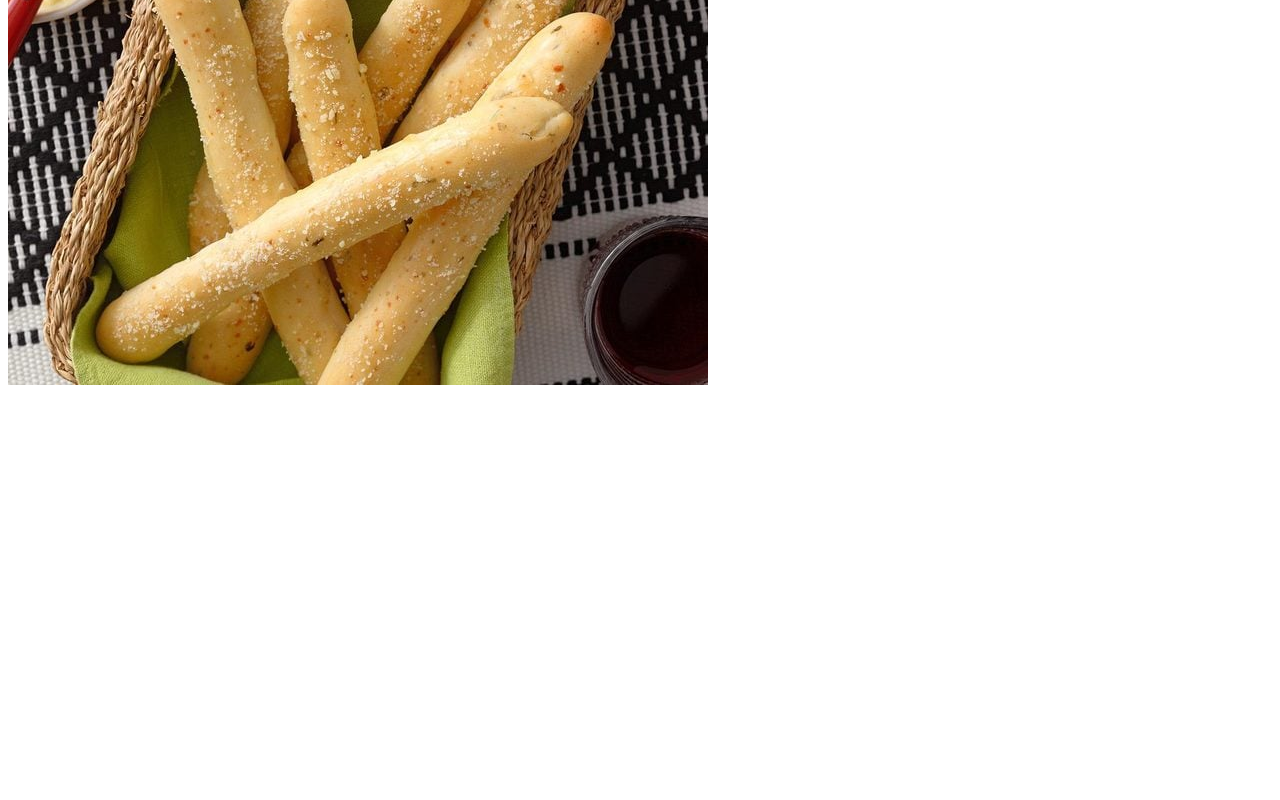
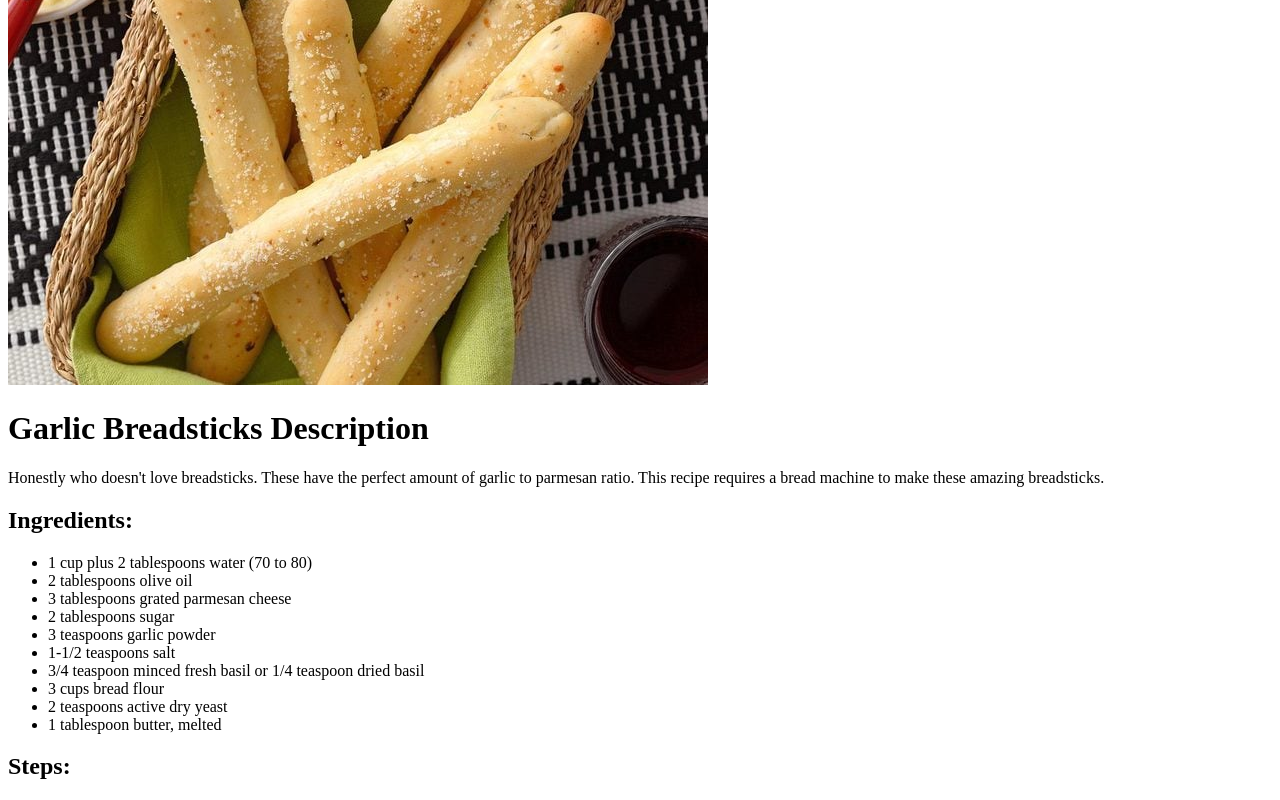
Before and after one commit to K-Postal/odin-recipes, a plain HTML site: page recipes/breadsticks.html in a window 1280 px wide. Shown: the part 395-1195 px from the top of the page. Before the commit the page ends 800 px from the top, so only its background shows below. Drawn offline with Linux system fonts and the light colour scheme.

Commit message:
Added ingredients and basic description

```diff
--- a/recipes/breadsticks.html
+++ b/recipes/breadsticks.html
@@ -7,6 +7,23 @@
     <img src="Garlic Breadsticks.jpeg" alt="Garlic Breadsticks">
 </head>
 <body>
-
+    <h1>Garlic Breadsticks Description</h1>
+    <p>Honestly who doesn't love breadsticks. These have the perfect amount of garlic to parmesan ratio.
+        This recipe requires a bread machine to make these amazing breadsticks.
+    </p>
+    <h2>Ingredients:</h2>
+        <ul>
+            <li>1 cup plus 2 tablespoons water (70 to 80)</li>
+            <li>2 tablespoons olive oil</li>
+            <li>3 tablespoons grated parmesan cheese</li>
+            <li>2 tablespoons sugar</li>
+            <li>3 teaspoons garlic powder</li>
+            <li>1-1/2 teaspoons salt</li>
+            <li>3/4 teaspoon minced fresh basil or 1/4 teaspoon dried basil</li>
+            <li>3 cups bread flour</li>
+            <li>2 teaspoons active dry yeast</li>
+            <li>1 tablespoon butter, melted</li>
+        </ul>
+    <h2>Steps:</h2>
 </body>
 </html>
```
Also changed, not shown: recipes/pasta.html (+1 -1 lines).
